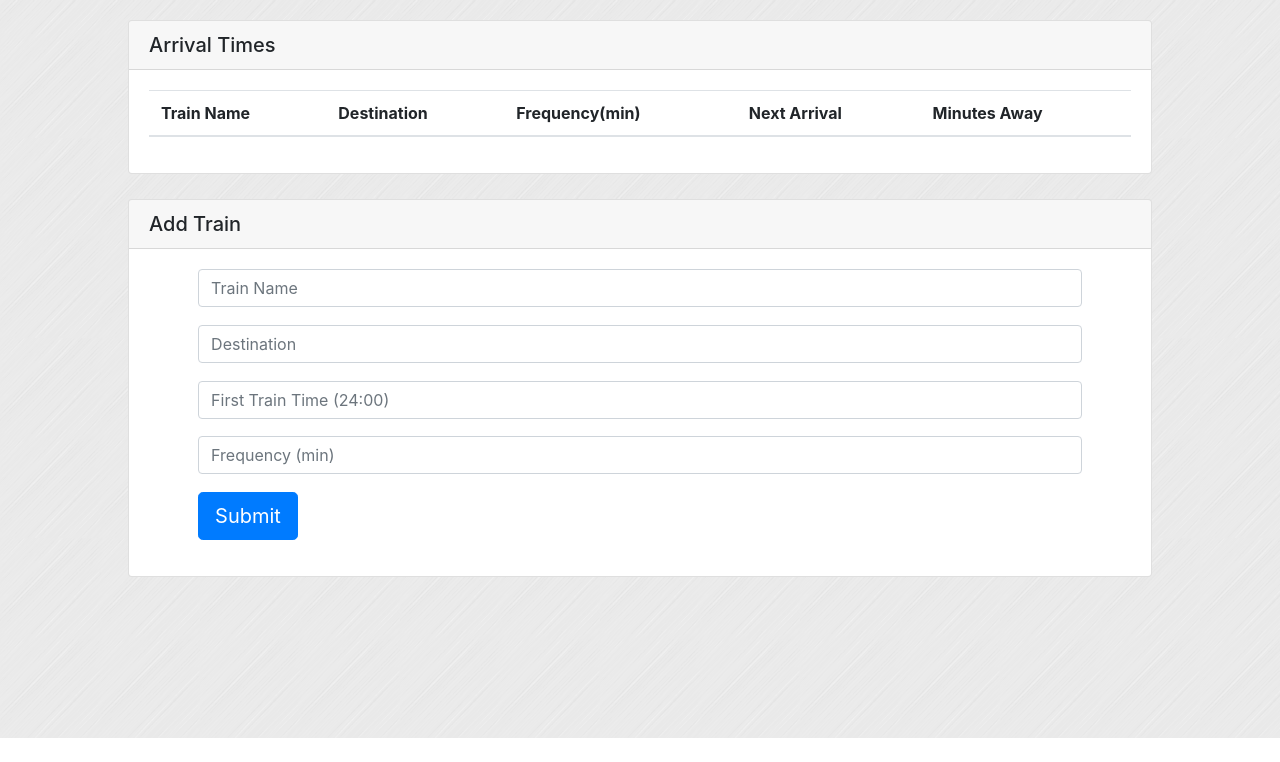
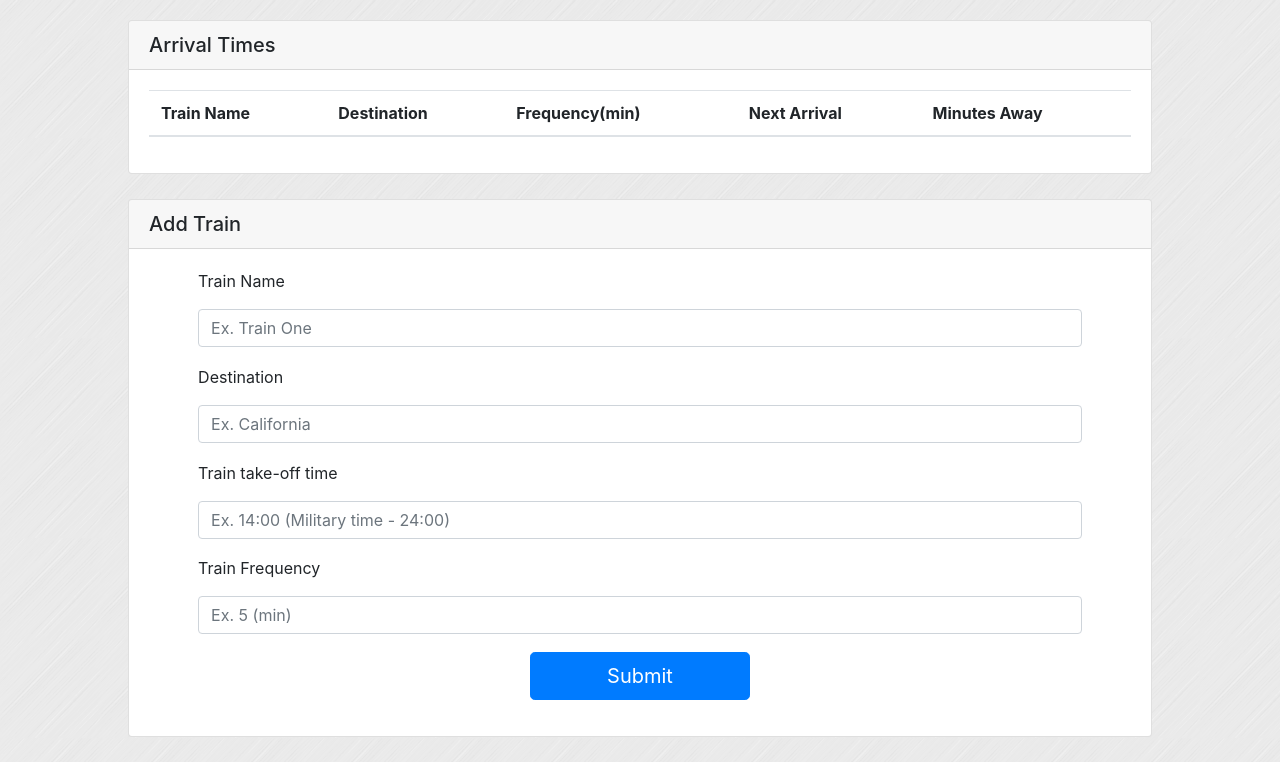
Before and after one commit to BrentFM/TrainScheduler, a plain HTML site: page index.html in a window 1280 px wide. Shown: the part 62-824 px from the top of the page. Before the commit the page ends 800 px from the top, so only its background shows below. Drawn offline with nearby package versions, Linux system fonts and the light colour scheme; no server answers.

Commit message:
Updating HTML & CSS

```diff
--- a/assets/css/style.css
+++ b/assets/css/style.css
@@ -37,7 +37,10 @@
 
 .formtext {
     margin-bottom: 2%;
+}
 
+.formbtn {
+    width: 25%;
 }
 
 .headerbox {
--- a/index.html
+++ b/index.html
@@ -47,12 +47,18 @@
             <form>
                 <div class="form-group formbox">
 
-                    <input type="text" class="form-control formtext" id="name" placeholder="Train Name">
-                    <input type="text" class="form-control formtext" id="dest" placeholder="Destination">
-                    <input type="text" class="form-control formtext" id="firstTime" placeholder="First Train Time (24:00)">
-                    <input type="text" class="form-control formtext" id="freq" placeholder="Frequency (min)">
-                    <button class="btn btn-primary btn-lg" id="addtrainbtn" type="submit">Submit</button>
-
+                    <p>Train Name</p>
+                    <input type="text" class="form-control formtext" id="name" placeholder="Ex. Train One">
+                    <p>Destination</p>
+                    <input type="text" class="form-control formtext" id="dest" placeholder="Ex. California">
+                    <p>Train take-off time</p>
+                    <input type="text" class="form-control formtext" id="firstTime"
+                        placeholder="Ex. 14:00 (Military time - 24:00)">
+                        <p>Train Frequency</p>
+                    <input type="text" class="form-control formtext" id="freq" placeholder="Ex. 5 (min)">
+                    <div class="text-center">
+                    <button class="btn btn-primary btn-lg formbtn" id="addtrainbtn" type="submit">Submit</button>
+                </div>
                 </div>
             </form>
         </div>
```
